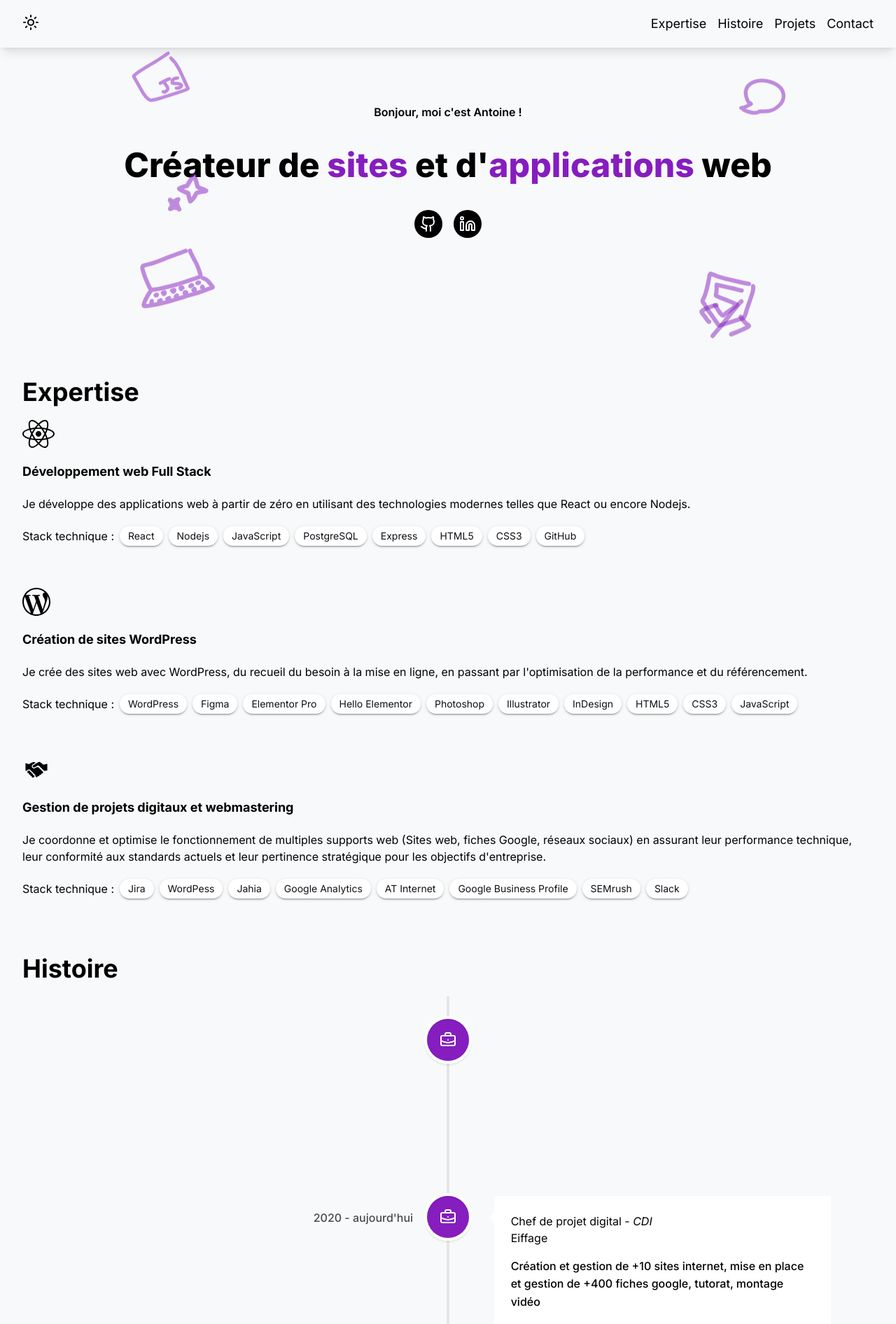
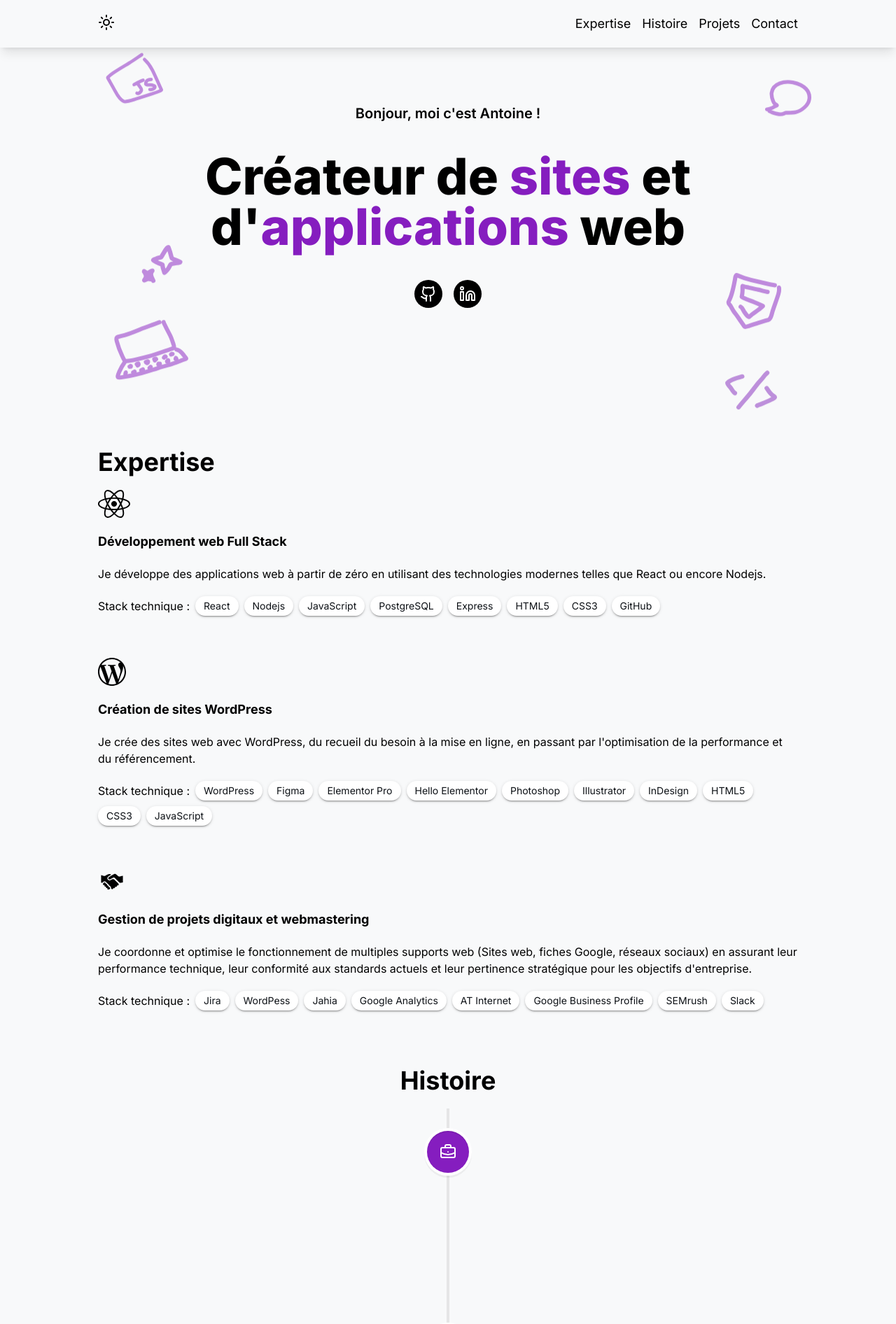
Before and after one commit to Antoinekoe/my-portfolio, a React (Vite) app: page / in a window 1280 px wide. Shown: the top 1892 px of the page at 70% size. Built offline with nearby package versions, Linux system fonts and the light colour scheme.

Commit message:
Add max width for lg screens

```diff
--- a/src/components/Career.jsx
+++ b/src/components/Career.jsx
@@ -9,8 +9,8 @@ import { BriefcaseBusiness, X } from "lucide-react";
 const Career = () => {
   return (
     <div className="bg-[#F8F9FA] dark:bg-[#0D1116] pb-10 px-8" id="histoire">
-      <div className="flex flex-col gap-5">
-        <h2 className="text-4xl text-black dark:text-white font-bold">
+      <div className="flex flex-col gap-5 lg:max-w-[1000px] lg:mx-auto">
+        <h2 className="text-4xl text-black dark:text-white font-bold text-center">
           Histoire
         </h2>
         <VerticalTimeline>
--- a/src/components/Expertise.jsx
+++ b/src/components/Expertise.jsx
@@ -3,9 +3,10 @@ import React from "react";
 const Expertise = () => {
   return (
     <div
-      className="bg-[#F8F9FA] dark:bg-[#0D1116] px-8 text-black dark:text-white flex flex-col items-start gap-5 py-10"
+      className="bg-[#F8F9FA] dark:bg-[#0D1116] px-8 text-black dark:text-white  py-10"
       id="expertise"
     >
+      <div className="flex flex-col gap-5 items-start lg:max-w-[1000px] mx-auto">
         <h2 className="text-4xl font-bold">Expertise</h2>
         <img
           className="h-[40px] brightness-0 dark:brightness-0 dark:invert"
@@ -37,8 +38,8 @@ const Expertise = () => {
         />
         <h3 className="font-bold text-lg">Création de sites WordPress</h3>
         <span>
-        Je crée des sites web avec WordPress, du recueil du besoin à la mise en
-        ligne, en passant par l'optimisation de la performance et du
+          Je crée des sites web avec WordPress, du recueil du besoin à la mise
+          en ligne, en passant par l'optimisation de la performance et du
           référencement.
         </span>
 
@@ -66,9 +67,9 @@ const Expertise = () => {
         </h3>
         <span>
           Je coordonne et optimise le fonctionnement de multiples supports web
-        (Sites web, fiches Google, réseaux sociaux) en assurant leur performance
-        technique, leur conformité aux standards actuels et leur pertinence
-        stratégique pour les objectifs d'entreprise.
+          (Sites web, fiches Google, réseaux sociaux) en assurant leur
+          performance technique, leur conformité aux standards actuels et leur
+          pertinence stratégique pour les objectifs d'entreprise.
         </span>
 
         <div className="flex flex-wrap gap-2 items-center pb-10">
@@ -83,6 +84,7 @@ const Expertise = () => {
           <span className="techStack">Slack</span>
         </div>
       </div>
+    </div>
   );
 };
 
--- a/src/components/Form.jsx
+++ b/src/components/Form.jsx
@@ -66,9 +66,10 @@ const Form = () => {
 
   return (
     <div
-      className="flex flex-col px-8 gap-5 bg-[#F8F9FA] dark:bg-[#0D1116] text-black dark:text-white pb-10"
+      className="px-8 bg-[#F8F9FA] dark:bg-[#0D1116] text-black dark:text-white pb-10"
       id="contact"
     >
+      <div className="flex flex-col gap-5 lg:max-w-[1000px] lg:mx-auto">
         <h2 className="text-4xl font-bold">Contactez-moi !</h2>
         <form onSubmit={handleSubmit} className="flex flex-col gap-2">
           <label>Nom *</label>
@@ -137,6 +138,7 @@ const Form = () => {
           </div>
         </form>
       </div>
+    </div>
   );
 };
 
--- a/src/components/Hero.jsx
+++ b/src/components/Hero.jsx
@@ -5,12 +5,13 @@ const Hero = () => {
   return (
     <>
       <div className="bg-[#F8F9FA] dark:bg-[#0A0E12] flex flex-col justify-center items-center text-center pt-20 pb-40 px-10 gap-5">
+        <div className="md:max-w-[600px] lg:max-w-[1000px]">
           <div className="scaleElement">
             <div className="z-10 flex flex-col gap-10">
-            <h1 className="text-black dark:text-white font-semibold text-md">
+              <h1 className="text-black dark:text-white font-semibold text-md lg:text-xl">
                 Bonjour, moi c'est Antoine !
               </h1>
-            <span className="text-black dark:text-white font-extrabold text-5xl">
+              <span className="text-black dark:text-white font-extrabold text-5xl lg:text-7xl">
                 Créateur de <span className="text-[#851DBF]">sites</span> et d'
                 <span className="text-[#851DBF]">applications</span> web
               </span>
@@ -19,7 +20,7 @@ const Hero = () => {
                   href="https://github.com/Antoinekoe"
                   target="_blank"
                   rel="noopener noreferrer"
-                className="bg-black dark:bg-white rounded-full p-2 hover:bg-gray-100 transition-colors cursor-pointer"
+                  className="bg-black dark:bg-white rounded-full p-2 hover:bg-[#851DBF] transition-colors cursor-pointer"
                 >
                   <Github className="text-white dark:text-black w-6 h-6" />
                 </a>
@@ -27,7 +28,7 @@ const Hero = () => {
                   href="https://www.linkedin.com/in/antoine-koekelkoren-198360120/"
                   target="_blank"
                   rel="noopener noreferrer"
-                className="bg-black dark:bg-white rounded-full p-2 hover:bg-gray-100 transition-colors cursor-pointer"
+                  className="bg-black dark:bg-white rounded-full p-2 hover:bg-[#851DBF] transition-colors cursor-pointer"
                 >
                   <Linkedin className="text-white dark:text-black w-6 h-6" />
                 </a>
@@ -67,6 +68,7 @@ const Hero = () => {
             </div>
           </div>
         </div>
+      </div>
     </>
   );
 };
--- a/src/components/Navbar.jsx
+++ b/src/components/Navbar.jsx
@@ -7,7 +7,8 @@ const Navbar = ({ setIsDarkMode, isDarkMode }) => {
 
   return (
     <>
-      <div className="flex justify-between px-8 py-5 bg-[#F8F9FA] dark:bg-[#0D1116] text-black dark:text-white relative shadow-lg">
+      <div className="px-8 py-5 bg-[#F8F9FA] dark:bg-[#0D1116] text-black dark:text-white relative shadow-lg">
+        <div className="flex justify-between lg:max-w-[1000px] lg:mx-auto">
           {isDarkMode ? (
             <Moon
               className="cursor-pointer text-black dark:text-white"
@@ -36,6 +37,7 @@ const Navbar = ({ setIsDarkMode, isDarkMode }) => {
             <li>Contact</li>
           </ul>
         </div>
+      </div>
       {isClicked && <MobileNavbar setIsClicked={setIsClicked} />}
     </>
   );
--- a/src/components/Projects.jsx
+++ b/src/components/Projects.jsx
@@ -3,10 +3,12 @@ import React from "react";
 const Projects = () => {
   return (
     <div
-      className="grid grid-cols-1 gap-10 bg-[#F8F9FA] dark:bg-[#0D1116] text-black dark:text-white px-8"
+      className=" bg-[#F8F9FA] dark:bg-[#0D1116] text-black dark:text-white px-8"
       id="projets"
     >
-      <h2 className="text-4xl font-bold">Projets personnels</h2>
+      <div className="flex flex-col gap-5 lg:max-w-[1000px] lg:mx-auto">
+        <h2 className="text-4xl font-bold text-center">Projets personnels</h2>
+        <div className="grid grid-cols-1 lg:grid-cols-2 gap-10">
           <div className="flex flex-col gap-5">
             <a href="https://ly1.fr/" target="_blank" rel="noopener noreferrer">
               <img src="/projects/ly1.webp" className="rounded" alt="" />
@@ -28,9 +30,9 @@ const Projects = () => {
             </a>
             <h3 className="text-2xl font-bold">Kalai</h3>
             <span>
-          Un SaaS IA qui permet de générer des articles, des titres d'articles,
-          de générer des images, enlever un fond et/ou un objet dans une image
-          et avoir un avis sur un CV
+              Un SaaS IA qui permet de générer des articles, des titres
+              d'articles, de générer des images, enlever un fond et/ou un objet
+              dans une image et avoir un avis sur un CV
             </span>
           </div>
           <div className="flex flex-col gap-5">
@@ -43,8 +45,8 @@ const Projects = () => {
             </a>
             <h3 className="text-2xl font-bold">GetALL</h3>
             <span>
-          Un site e-commerce général permettant de choisir ses articles parmi
-          une liste de produits venant d'une API
+              Un site e-commerce général permettant de choisir ses articles
+              parmi une liste de produits venant d'une API
             </span>
           </div>
           <div className="flex flex-col gap-5">
@@ -71,8 +73,8 @@ const Projects = () => {
             </a>
             <h3 className="text-2xl font-bold">Game Score</h3>
             <span>
-          Un site permettant de donner des notes à des jeux-vidéos, en fonction
-          d'une liste provenant de l'API IGDB
+              Un site permettant de donner des notes à des jeux-vidéos, en
+              fonction d'une liste provenant de l'API IGDB
             </span>
           </div>
           <div className="flex flex-col gap-5">
@@ -102,6 +104,8 @@ const Projects = () => {
             <span>Un portfolio pour une graphiste</span>
           </div>
         </div>
+      </div>
+    </div>
   );
 };
 
--- a/src/index.css
+++ b/src/index.css
@@ -65,3 +65,7 @@ body {
 .vertical-timeline::before {
   background: #e5e5e6 !important;
 }
+
+.vertical-timeline-element-date {
+  color: gray !important;
+}
```
Lines whose indentation alone changed are shown as unchanged.
